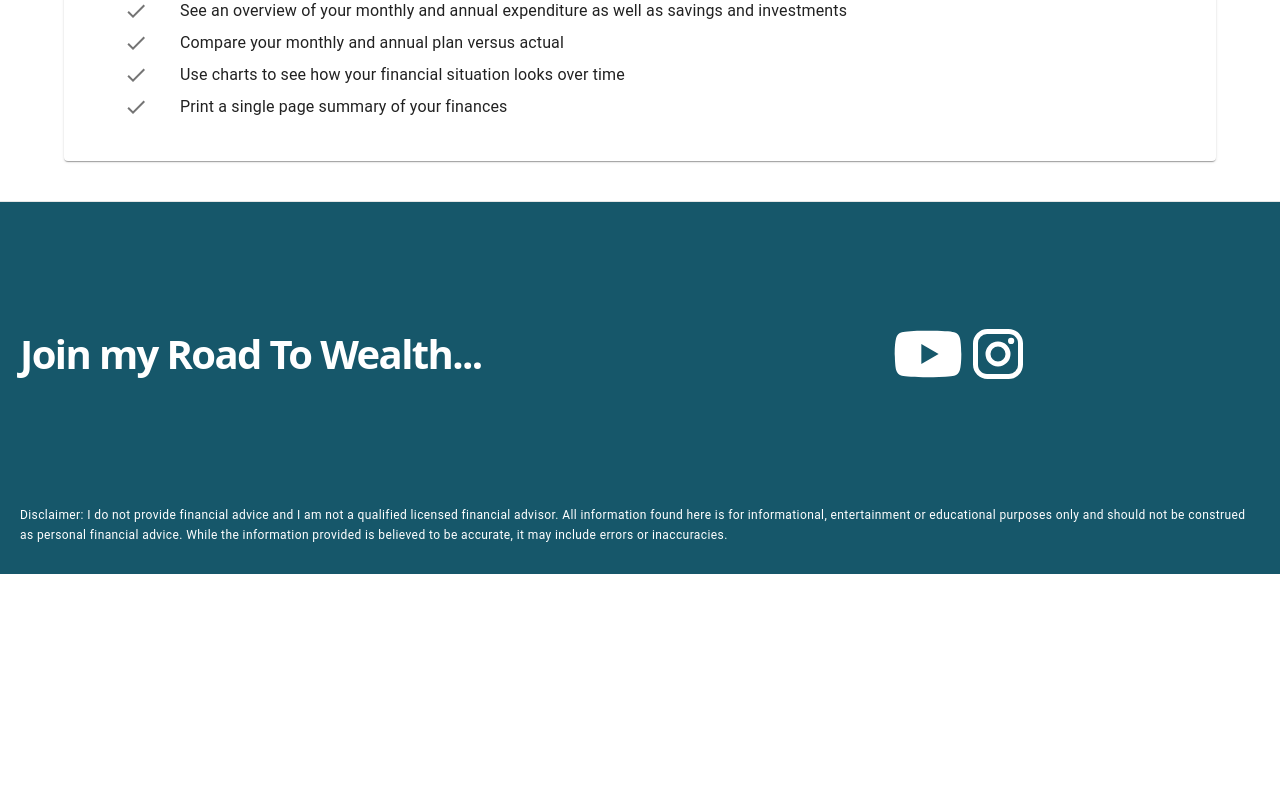
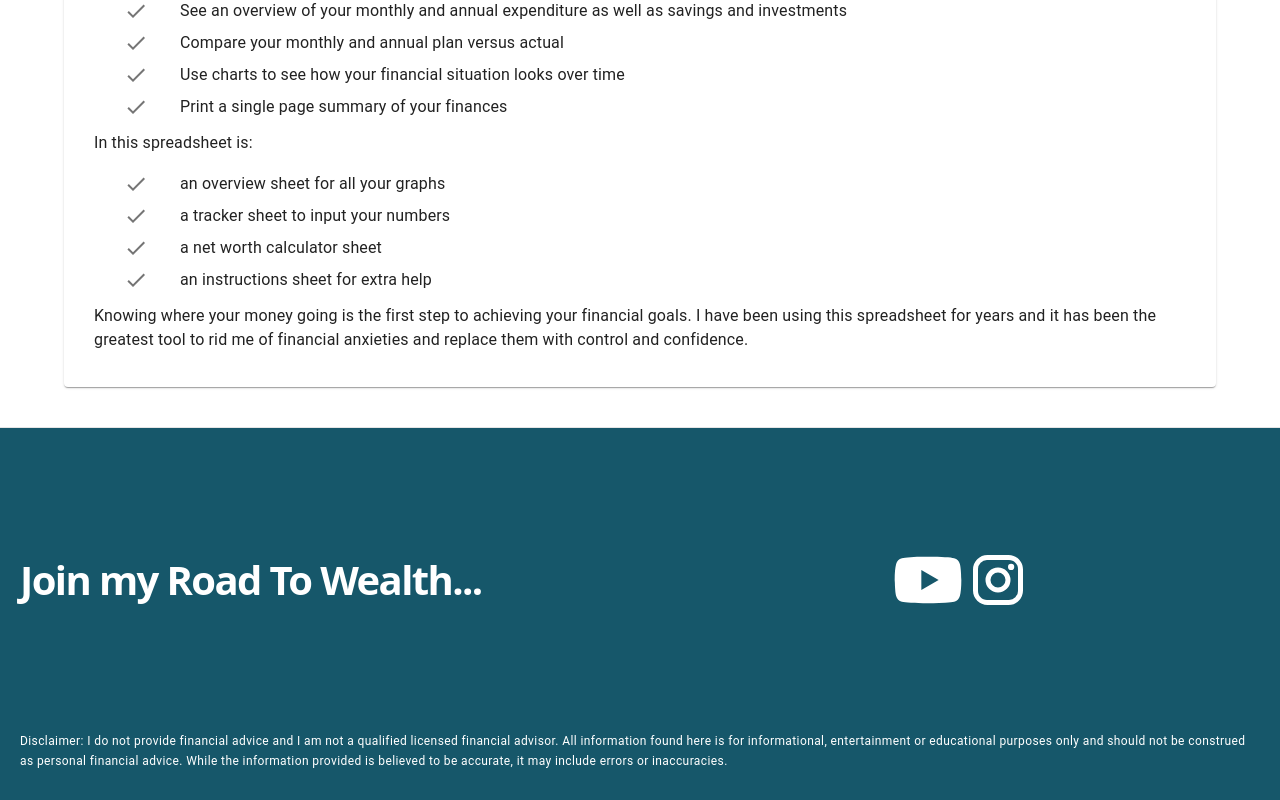
Before and after one commit to khumbon/road-to-wealth, a Next.js app: page /downloads in a window 1280 px wide. Shown: the part 1558-2358 px from the top of the page. Before the commit the page ends 2132 px from the top, so only its background shows below. Built offline with nearby package versions, Linux system fonts and the light colour scheme.

Commit message:
New: added more copy content

```diff
--- a/copy/downloads/index.ts
+++ b/copy/downloads/index.ts
@@ -28,5 +28,14 @@ export const financialPlannerDownload: DownloadInfo = {
       'Use charts to see how your financial situation looks over time',
       'Print a single page summary of your finances',
     ],
+    'In this spreadsheet is:',
+    [
+      'an overview sheet for all your graphs',
+      'a tracker sheet to input your numbers',
+      'a net worth calculator sheet',
+      'an instructions sheet for extra help',
+    ],
+
+    'Knowing where your money going is the first step to achieving your financial goals. I have been using this spreadsheet for years and it has been the greatest tool to rid me of financial anxieties and replace them with control and confidence.',
   ],
 };
```
Also changed, not shown: 1 other file (tests, documents, lock files or other folders).
